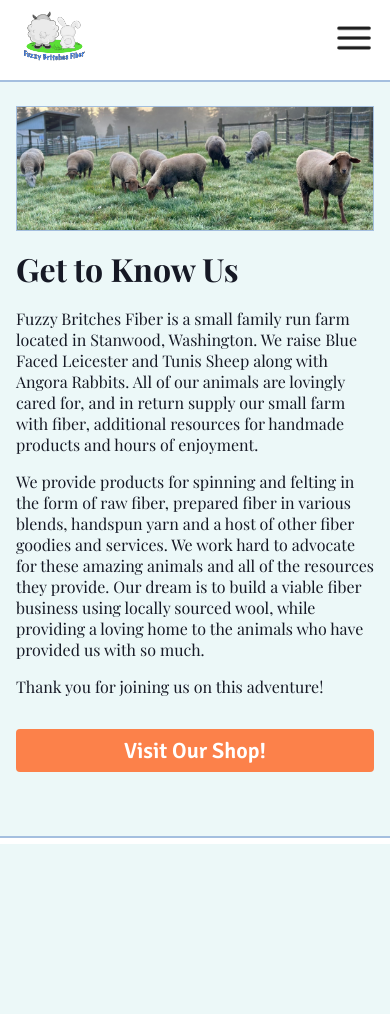
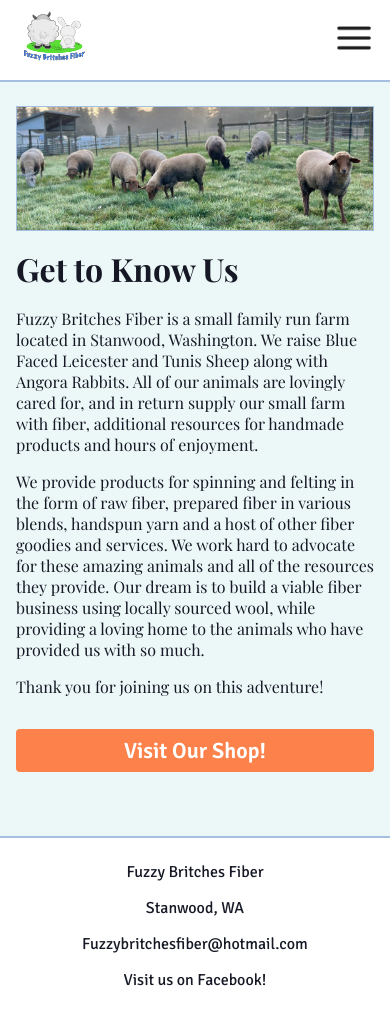
Before and after one commit to gonzalm96/fuzzyNextJs, a Next.js app: page /about in a window 390 px wide. Before the commit the page ends 844 px from the top, so only its background shows below. Built offline with nearby package versions, Linux system fonts and the light colour scheme; a web font is replaced by a local one.

Commit message:
some more mobile styling

```diff
--- a/app/Styles/footer.module.scss
+++ b/app/Styles/footer.module.scss
@@ -32,6 +32,7 @@
     align-items: center;
     flex-flow: column nowrap;
     list-style: none;
+    color: $text;
 
     li{
         margin: 8px auto;
--- a/app/globals.css
+++ b/app/globals.css
@@ -12,13 +12,16 @@
 
 html,
 body {
-  height: 100vh;
+  min-height: 100vh;
   max-width: 100vw;
   overflow-x: hidden;
   background-color: #ECF8F8;
+  position: relative;
 }
 
 body {
+  display: flex;
+  flex-flow: column;
   color: var(--foreground);
   background: var(--background);
   font-family: Arial, Helvetica, sans-serif;
--- a/app/layout.jsx
+++ b/app/layout.jsx
@@ -33,15 +33,15 @@
   return (
     <html lang="en">
       <body>
+          <header>
+            <NavBar /> {/*Maybe make this the place where the desktop nav switches to mobile?*/}
+          </header>
           <div className={styles.page + " " + playFair.className}>
-            <header>
-              <NavBar /> {/*Maybe make this the place where the desktop nav switches to mobile?*/}
-            </header>
             {children}
-            <footer className={styles.footer}>
-              <FooterBar />
-            </footer>
           </div>
+          <footer className={styles.footer}>
+            <FooterBar />
+          </footer>
       </body>
     </html>
   );
--- a/app/page.module.scss
+++ b/app/page.module.scss
@@ -26,10 +26,11 @@
     background-color: $background;
     color: $text;
     font-size: 16px;
-    margin: auto;
+
 
     @media (min-width: 576px){
         min-height: 100vh;
+        margin: auto;
     }
 }
 
@@ -145,4 +146,6 @@
 .footer{
     margin-top: auto;
     width: 100%;
+    position: relative;
+    bottom: 0;
 }
```
